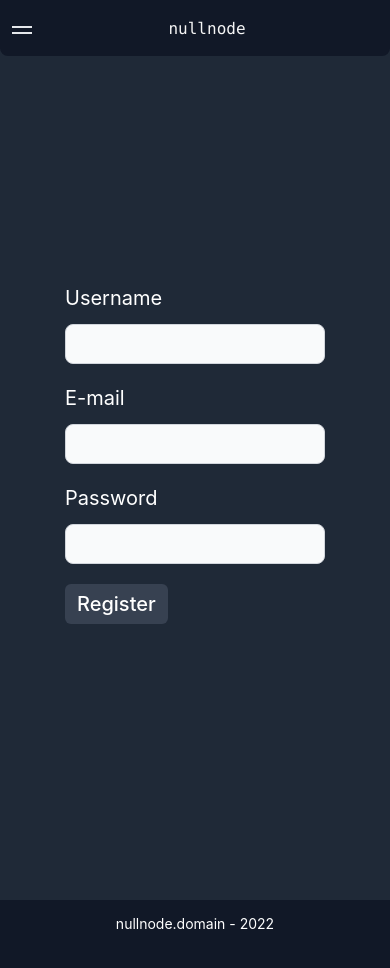
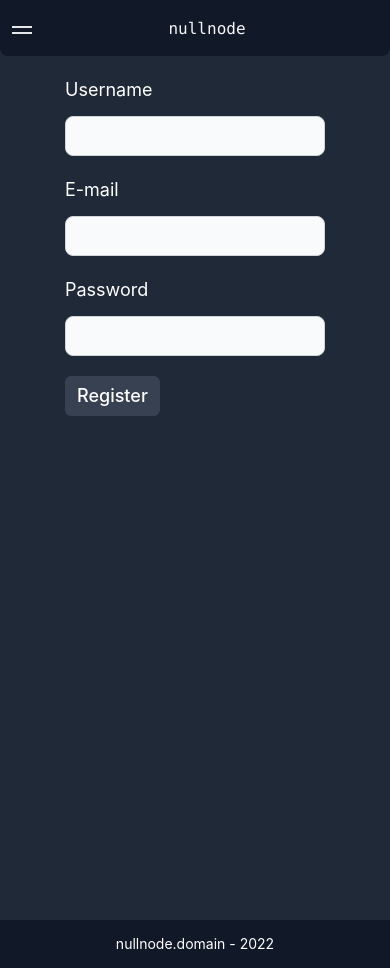
Before and after one commit to breathshoria/nullnode, a React (Create React App) app: page /register in a window 390 px wide. Built offline with nearby package versions, Linux system fonts and the light colour scheme.

Commit message:
Improve login and register fonts

```diff
--- a/src/components/authentication/Login.tsx
+++ b/src/components/authentication/Login.tsx
@@ -25,13 +25,13 @@ const Login = () => {
     }
 
     return(
-        <div className={'min-h-screen pb-12 flex flex-1 flex-col items-center justify-center'}>
+        <div className={'min-h-screen mt-5 flex flex-col items-center'}>
             {auth?.error && <Error error={auth?.error}/>}
             <form className={'w-2/3 sm:w-1/3'}>
                 <label>
-                    <span className={'text-xl sm:text-base'}>Username</span>
+                    <span className={'text-lg sm:text-base'}>Username</span>
                     <input
-                        className={'mt-2 h-10 pl-2 bg-gray-50 border border-gray-300 text-gray-900 sm:text-sm rounded-lg focus:ring-blue-500 focus:border-blue-500 block w-full  dark:bg-gray-700 dark:border-gray-600 dark:placeholder-gray-400 dark:text-white dark:focus:ring-blue-500 dark:focus:border-blue-500 mb-1'}
+                        className={'mt-3 h-10 pl-2 bg-gray-50 border border-gray-300 text-gray-900 sm:text-sm rounded-lg focus:ring-blue-500 focus:border-blue-500 block w-full  dark:bg-gray-700 dark:border-gray-600 dark:placeholder-gray-400 dark:text-white dark:focus:ring-blue-500 dark:focus:border-blue-500 mb-1'}
                         type="text"
                         name={'username'}
                         value={credentials.username}
@@ -39,7 +39,7 @@ const Login = () => {
                     />
                 </label>
                 <label>
-                    <span className={'text-xl sm:text-base'}>Password</span>
+                    <span className={'text-lg sm:text-base'}>Password</span>
                     <input
                         className={'mt-2 h-10 pl-2 bg-gray-50 border border-gray-300 text-gray-900 sm:text-sm rounded-lg focus:ring-blue-500 focus:border-blue-500 block w-full  dark:bg-gray-700 dark:border-gray-600 dark:placeholder-gray-400 dark:text-white dark:focus:ring-blue-500 dark:focus:border-blue-500'}
                         value={credentials.password}
@@ -53,7 +53,7 @@ const Login = () => {
                     onClick={handleSubmit}
                 >
                     {auth?.isLoading && <Loader className={'w-5 h-5'}/>}
-                    <span className={'text-xl sm:text-base'}>Login</span>
+                    <span className={'text-lg sm:text-base'}>Login</span>
                 </button>
             </form>
         </div>
--- a/src/components/authentication/Register.tsx
+++ b/src/components/authentication/Register.tsx
@@ -24,12 +24,12 @@ const Register = () => {
         await auth?.registerUser(credentials, () => navigate('/'))
     }
     return (
-        <div className={'min-h-screen pb-12 flex flex-1 flex-col items-center justify-center'}>
+        <div className={'min-h-screen mt-5 flex flex-col items-center'}>
             {auth?.error && <Error error={auth.error}></Error>}
             <form className={'w-2/3 sm:w-1/3'}>
                 <div className={'pb-2'}>
                     <label>
-                        <span className={'text-xl sm:text-base'}>Username</span>
+                        <span className={'text-lg sm:text-base'}>Username</span>
                         <input
                             className={'mt-3 h-10 pl-2 bg-gray-50 border border-gray-300 text-gray-900 sm:text-sm rounded-lg focus:ring-blue-500 focus:border-blue-500 block w-full  dark:bg-gray-700 dark:border-gray-600 dark:placeholder-gray-400 dark:text-white dark:focus:ring-blue-500 dark:focus:border-blue-500 mb-1'}
                             type="text"
@@ -41,7 +41,7 @@ const Register = () => {
                 </div>
                 <div className={'pt-2 pb-2'}>
                     <label>
-                        <span className={'text-xl sm:text-base'}>E-mail</span>
+                        <span className={'text-lg sm:text-base'}>E-mail</span>
                         <input
                             className={'mt-3 h-10 pl-2 bg-gray-50 border border-gray-300 text-gray-900 sm:text-sm rounded-lg focus:ring-blue-500 focus:border-blue-500 block w-full  dark:bg-gray-700 dark:border-gray-600 dark:placeholder-gray-400 dark:text-white dark:focus:ring-blue-500 dark:focus:border-blue-500 mb-1'}
                             type="text"
@@ -53,7 +53,7 @@ const Register = () => {
                 </div>
                 <div className={'pt-2 pb-2'}>
                     <label>
-                        <span className={'text-xl sm:text-base'}>Password</span>
+                        <span className={'text-lg sm:text-base'}>Password</span>
                         <input
                             className={'mt-3 h-10 pl-2 bg-gray-50 border border-gray-300 text-gray-900 sm:text-sm rounded-lg focus:ring-blue-500 focus:border-blue-500 block w-full  dark:bg-gray-700 dark:border-gray-600 dark:placeholder-gray-400 dark:text-white dark:focus:ring-blue-500 dark:focus:border-blue-500'}
                             value={credentials.password}
@@ -68,7 +68,7 @@ const Register = () => {
                     onClick={handleSubmit}
                 >
                     {auth?.isLoading && <Loader className={'w-5 h-5'}></Loader>}
-                    <span className={'text-xl sm:text-base'}>Register</span>
+                    <span className={'text-lg sm:text-base'}>Register</span>
                 </button>
             </form>
         </div>
```
